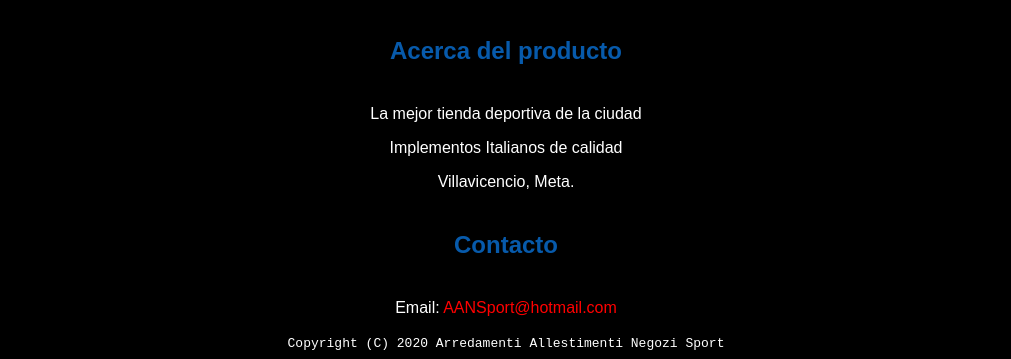
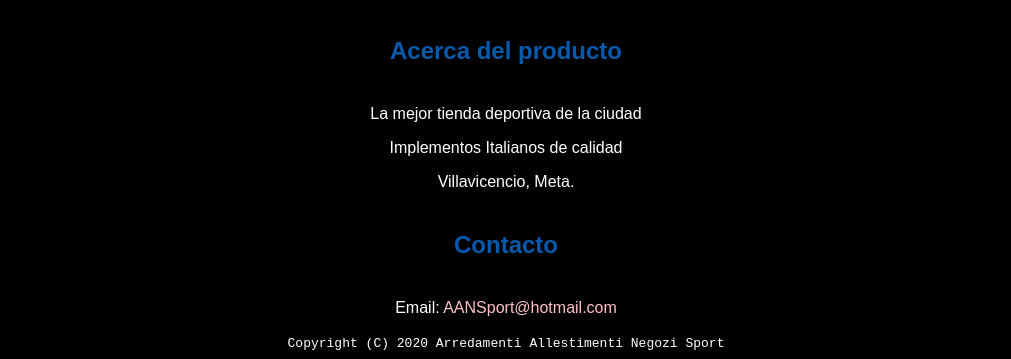
Before and after one commit to juanfelipe10/juanfelipe10.github.io, a plain HTML site: page index.html in a window 1280 px wide. In both pictures the pointer is over the link "AANSport@hotmail.com". Shown: the part 708-1067 px from the top of the page, without its empty margins (134-1145 px from the left). Drawn offline with Linux system fonts and the light colour scheme.

Commit message:
Update master.css

```diff
--- a/css/master.css
+++ b/css/master.css
@@ -2,7 +2,7 @@ a { color: black; /* Color del texto */
  text-decoration: none; /* Con esto los links no
 estaran subrayados */
  }
- a:hover { color: red;
+ a:hover { color: pink;
  text-decoration: none;
  }
  body {
```
